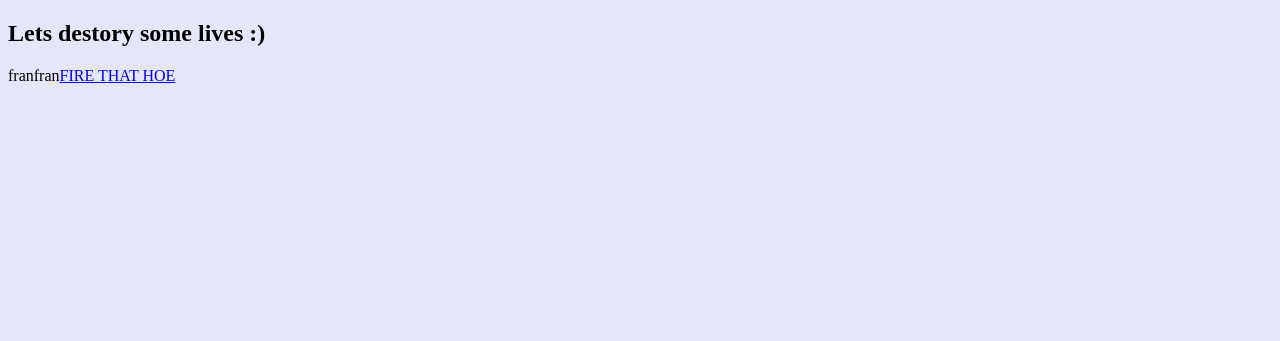
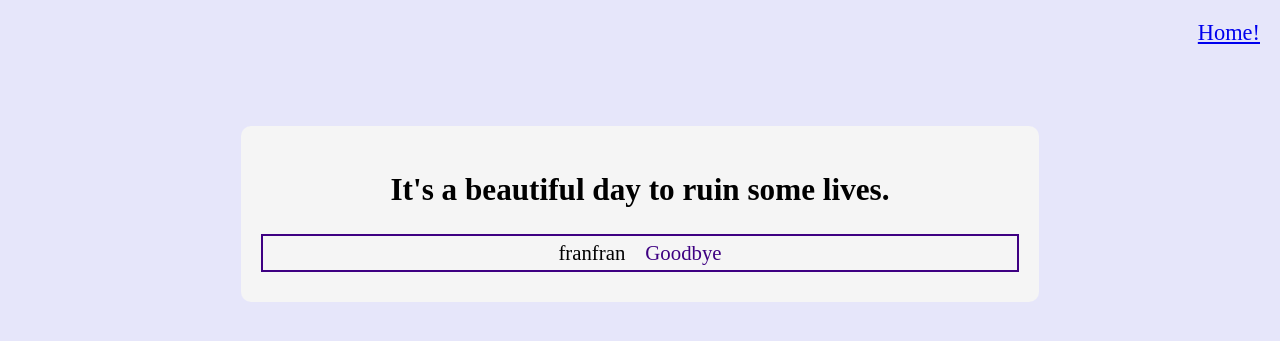
Before and after one commit to Fwyllie/wyllie_f_customCMS, a PHP site: page /Wyllie_F_3014_r2/admin/admin_deleteUser.php in a window 1280 px wide. Shown: the top 341 px of the page. Run offline with PHP 8.4, Linux system fonts and the light colour scheme; data comes from the database, SQL or seed files in the repository.

Commit message:
update UI/removed extra users in db

```diff
--- a/admin/admin_createUser.php
+++ b/admin/admin_createUser.php
@@ -24,6 +24,7 @@
 <link rel="stylesheet" href="css/main.css">
 </head>
 <body>
+	<a href="admin_index.php" id="homebutton">Home!</a>
 	<div id="createDiv">
 		<h2>Create a new user!</h2>
 		<?php if(!empty($message)) {echo $message;} ?>
--- a/admin/admin_deleteUser.php
+++ b/admin/admin_deleteUser.php
@@ -12,13 +12,14 @@
 <link rel="stylesheet" href="css/main.css">
 </head>
 <body>
-	<h2>Lets destory some lives :)</h2>
+	<a href="admin_index.php" id="homebutton">Home!</a>
+	<div id="deleteDiv">
+	<h2>It's a beautiful day to ruin some lives.</h2>
 	<?php
 		while($row = mysqli_fetch_array($users)){
-			echo "{$row['user_fname']}<a href=\"phpscripts/caller.php?caller_id=delete&id={$row['user_id']}\">FIRE THAT HOE</a><br> ";
+			echo "<div id=\"fireItem\"><p id=\"fireName\">{$row['user_fname']}</p><p id=\"fireButtonDiv\"><a id=\"fireButton\" href=\"phpscripts/caller.php?caller_id=delete&id={$row['user_id']}\">Goodbye</a></p></div> ";
 		}
-
 	 ?>
-
+</div>
 </body>
 </html>
--- a/admin/admin_editUser.php
+++ b/admin/admin_editUser.php
@@ -7,7 +7,6 @@
 		$col = 'user_id';
 		$popForm = getSingle($tbl, $col, $id);
 		$info = mysqli_fetch_array($popForm);
-		//echo $info;
 
 
 	if(isset($_POST['submit'])){
@@ -27,6 +26,9 @@
 <link rel="stylesheet" href="css/main.css">
 </head>
 <body>
+	<!-- <?php  echo time(); ?><br>
+	<?php  echo strtotime($info['user_date']); ?> -->
+	<a href="admin_index.php" id="homebutton">Home!</a>
 	<div id="createDiv">
 		<h2>Edit User Info!</h2>
 		<?php if(!empty($message)) {echo $message;} ?>
--- a/admin/css/main.css
+++ b/admin/css/main.css
@@ -2,7 +2,7 @@ body{
   background-color: #E6E6FA;
 }
 
-#loginForm, #indexDiv, #createDiv{
+#loginForm, #indexDiv, #createDiv, #deleteDiv{
   margin: 10% auto;
   background-color: #F5F5F5;
   padding: 20px;
@@ -59,3 +59,29 @@ body{
   font-size: 0.8em;
   color: #3E0082;
 }
+#fireItem{
+  border: 2px solid #3E0082;
+  padding: 5px;
+  margin-bottom: 10px;
+}
+#fireName{
+  font-size: 1em;
+  display: inline;
+  margin-right: 20px;
+}
+#fireButtonDiv{
+    display: inline;
+}
+#fireButton{
+  text-decoration: none;
+  color: #3E0082;
+}
+#fireButton:hover{
+  color: #7500F7;
+}
+#homebutton{
+  position: fixed;
+  top: 20px;
+  right: 20px;
+  font-size: 1.4em;
+}
--- a/admin/phpscripts/login.php
+++ b/admin/phpscripts/login.php
@@ -15,13 +15,14 @@
 			$_SESSION['user_name'] = $founduser['user_fname'];
 			$cutOffT = 259200; //72 hours
 			$diffInT = time() - strtotime($founduser['user_date']);
-			if($founduser['user_firstLog'] === 'yes'){ //If they not have logged in and changed their account info before
+			if($founduser['user_changedPas'] === 'no'){ //If they not have logged in and changed their account info before
 				if($diffInT < $cutOffT){ //if the time between when the user was created and now is less than 259200 seconds it should let them in
 					if(mysqli_query($link, $loginstring)){
 						$update = "UPDATE tbl_user SET user_ip = '{$ip}' WHERE user_id={$id}";
 						$updatequery = mysqli_query($link, $update);
 					}
 				redirect_to("admin_editUser.php");
+
 			}else{ // if the time between when the user was created and now is greater than 259200 seconds it should NOT let them in and delete the login credentials
 				$loginDelMsg = "Your login has expired";
 				return $loginDelMsg;
--- a/admin/phpscripts/user.php
+++ b/admin/phpscripts/user.php
@@ -3,7 +3,7 @@
   function createUser($fname, $username, $password, $email, $lvllist){
     include('connect.php');
     $crypt =  md5($password);
-    $userstring = "INSERT INTO tbl_user VALUES(NULL, '{$fname}', '{$username}', '{$crypt}', '{$email}', NULL, '{$lvllist}', 'no', 'yes')";
+    $userstring = "INSERT INTO tbl_user VALUES(NULL, '{$fname}', '{$username}', '{$crypt}', '{$email}', NULL, '{$lvllist}', 'no', 'no')";
     $userquery = mysqli_query($link, $userstring);
     if($userquery){
       redirect_to('admin_index.php');
@@ -17,7 +17,7 @@
   function editUser($fname, $username, $password, $email, $id){
     include('connect.php');
     $crypt =  md5($password);
-    $updateString = "UPDATE tbl_user SET user_fname='{$fname}', user_name='{$username}', user_pass='{$crypt}', user_email='{$email}' WHERE user_id = {$id}";
+    $updateString = "UPDATE tbl_user SET user_fname='{$fname}', user_name='{$username}', user_pass='{$crypt}', user_email='{$email}', user_changedPas='yes' WHERE user_id = {$id}";
     $updateQuery = mysqli_query($link, $updateString);
     if($updateQuery){
       redirect_to("admin_index.php");
```
Also changed, not shown: db/db_movies.sql (renamed from db/db_movies-3.sql, +4 -4 lines).
